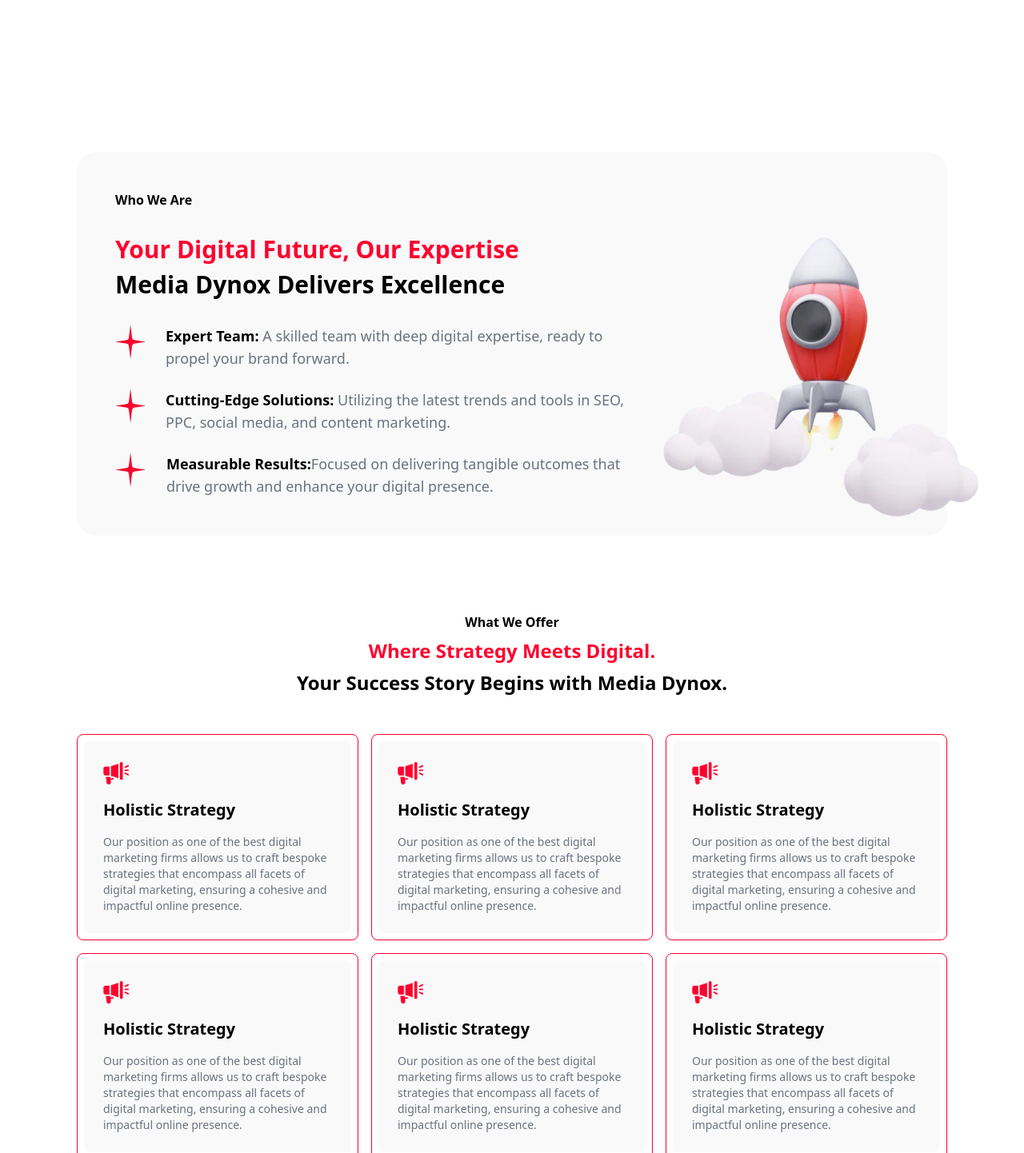
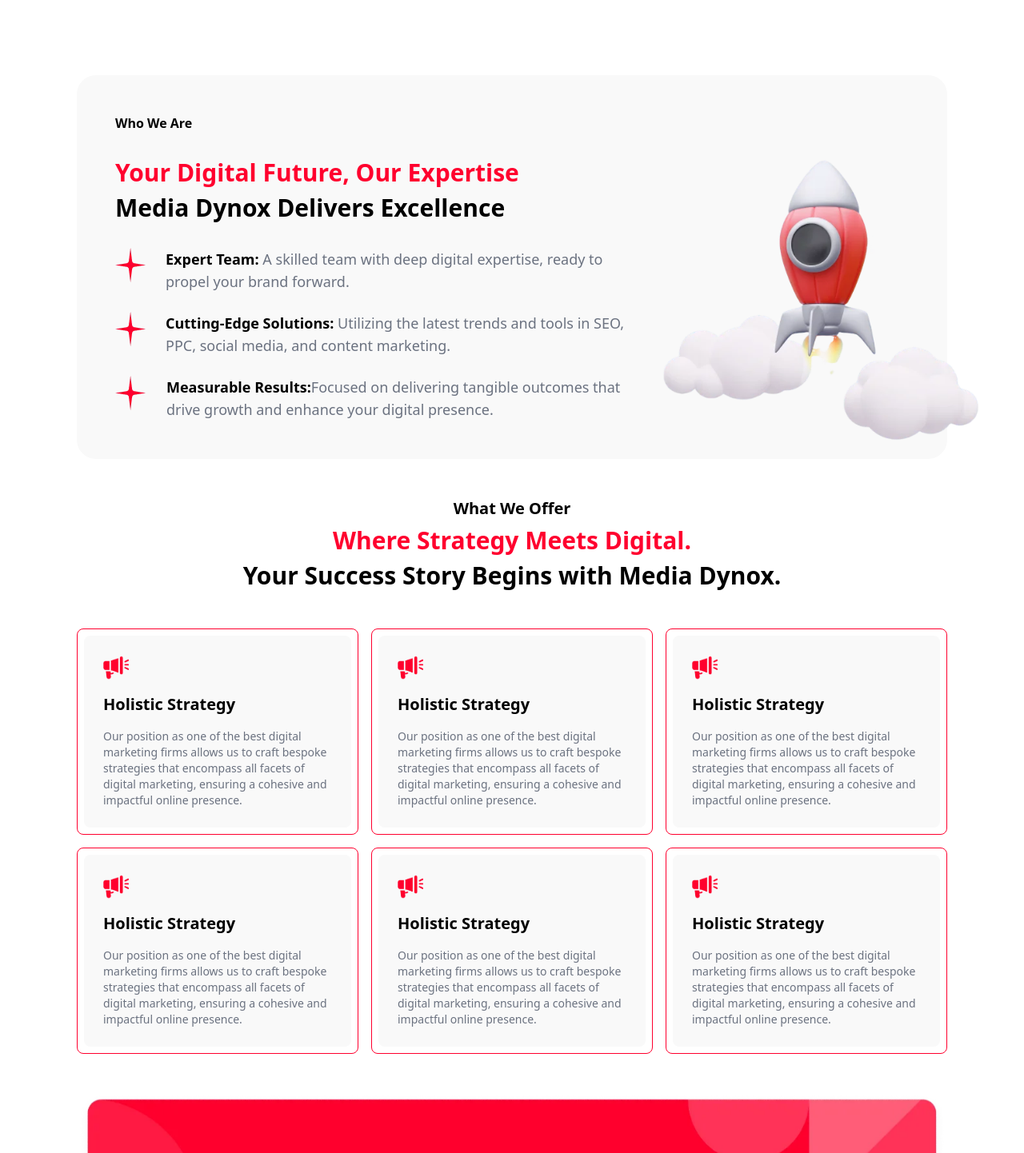
Before and after one commit to rkcoola792/landing-page, a React (Vite) app: page / in a window 1280 px wide. Shown: the part 568-2010 px from the top of the page at 80% size. Built offline with nearby package versions, Linux system fonts and the light colour scheme.

Commit message:
padding done

```diff
--- a/src/LandingPage1/Section2.jsx
+++ b/src/LandingPage1/Section2.jsx
@@ -2,7 +2,7 @@
 
 const Section2 = () => {
   return (
-    <div className="section2 flex bg-secondary sm:p-12 p-8 rounded-3xl relative text-base my-24 ">
+    <div className="section2 flex bg-secondary sm:p-12 p-8 rounded-3xl relative text-base ">
       <div className="left flex flex-col gap-8 ">
         <div className="heading">
           <h2 className="font-semibold text-center sm:text-left">Who We Are</h2>
--- a/src/LandingPage1/Section3.jsx
+++ b/src/LandingPage1/Section3.jsx
@@ -3,11 +3,11 @@
 
 const Section3 = () => {
   return (
-    <div className='section3 my-6 flex flex-col gap-12 '>
+    <div className='section3 my-12 flex flex-col gap-12 '>
       <div className='top flex flex-col gap-2 text-center'>
-        <h3 className='font-bold text-base'>What We Offer</h3>
-        <h3 className='text-mainRed text-2xl font-semibold'>Where Strategy Meets Digital. </h3>
-        <h3 className='text-2xl font-semibold'>Your Success Story Begins with Media Dynox.</h3>
+        <h3 className='font-bold text-base lg:text-xl'>What We Offer</h3>
+        <h3 className='text-mainRed text-2xl lg:text-3xl font-semibold'>Where Strategy Meets Digital. </h3>
+        <h3 className='text-2xl lg:text-3xl font-semibold'>Your Success Story Begins with Media Dynox.</h3>
       </div>
       <div className='bottom grid sm:grid-cols-2 lg:grid-cols-3   gap-4 justify-between'>
         <Section3Component heading="Holistic Strategy" subheading="Our position as one of the best digital marketing firms allows us to craft bespoke strategies that encompass all facets of digital marketing, ensuring a cohesive and impactful online presence."/>
```
